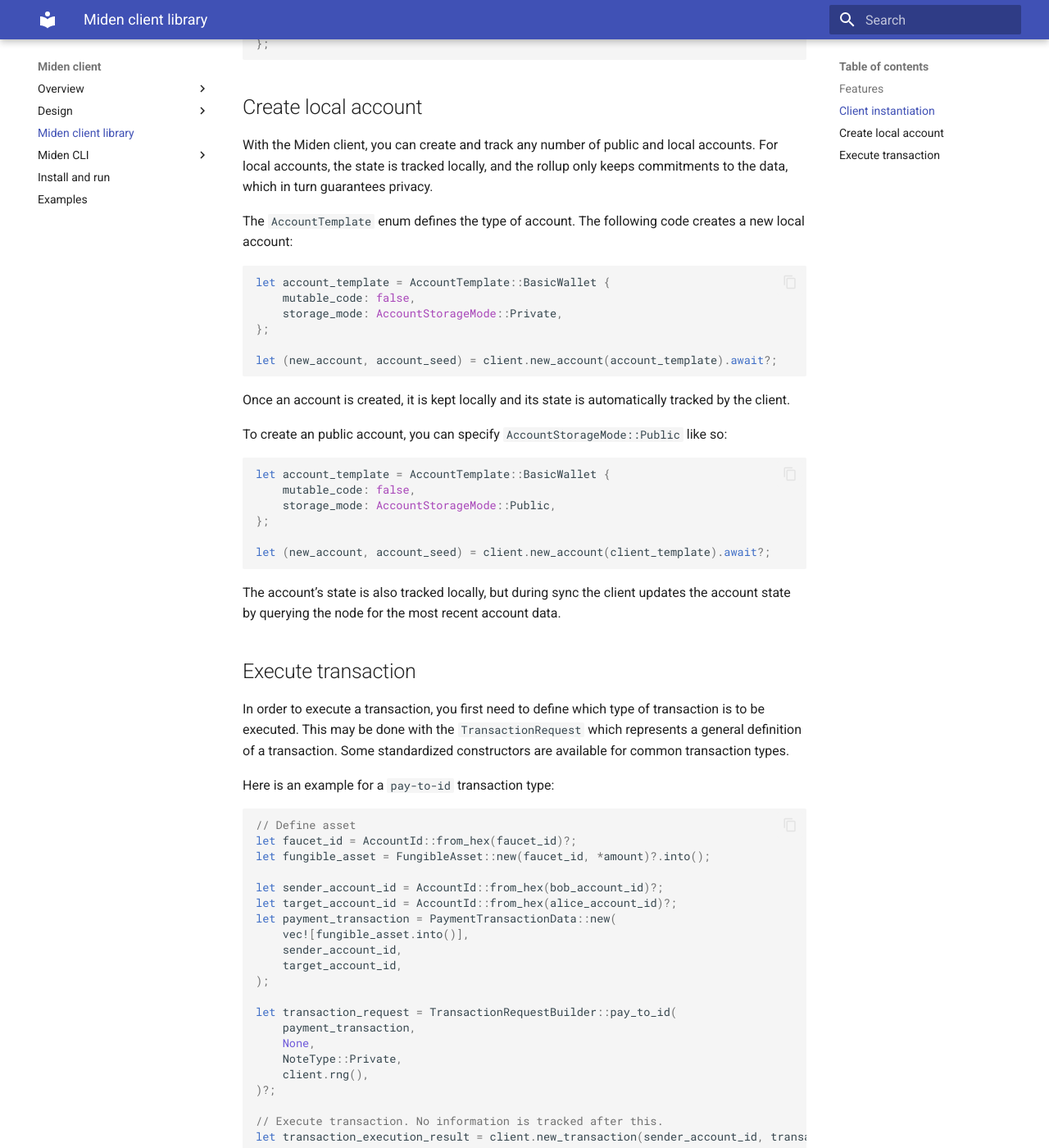
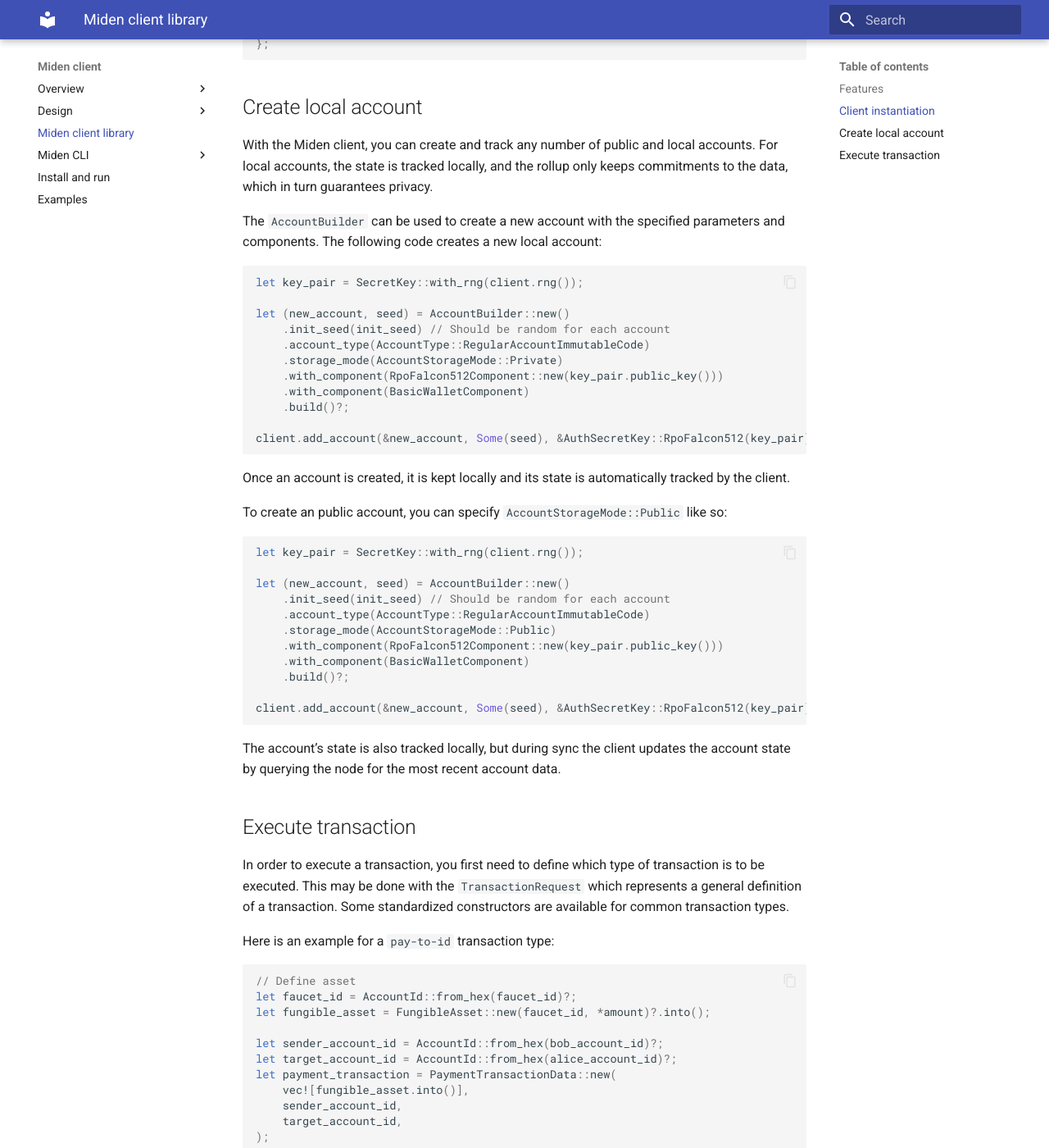
Before and after one commit to 0xPolygonMiden/miden-client, an MkDocs documentation site: the page built from docs/library.md, in a window 1280 px wide and 1400 px high, scrolled down 1042 px. Shown: the whole window at 82% size. Built offline with MkDocs 1.6.1 and Material for MkDocs 9.7.7, drawn with Linux system fonts in a browser that asks for light colours.

Commit message:
chore: change outdated documentation

````diff
--- a/docs/library.md
+++ b/docs/library.md
@@ -51,27 +51,37 @@
 
 With the Miden client, you can create and track any number of public and local accounts. For local accounts, the state is tracked locally, and the rollup only keeps commitments to the data, which in turn guarantees privacy.
 
-The `AccountTemplate` enum defines the type of account. The following code creates a new local account:
+The `AccountBuilder` can be used to create a new account with the specified parameters and components. The following code creates a new local account:
 
 ```rust
-let account_template = AccountTemplate::BasicWallet {
-    mutable_code: false,
-    storage_mode: AccountStorageMode::Private,
-};
+let key_pair = SecretKey::with_rng(client.rng());
 
-let (new_account, account_seed) = client.new_account(account_template).await?;
+let (new_account, seed) = AccountBuilder::new()
+    .init_seed(init_seed) // Should be random for each account
+    .account_type(AccountType::RegularAccountImmutableCode)
+    .storage_mode(AccountStorageMode::Private)
+    .with_component(RpoFalcon512Component::new(key_pair.public_key()))
+    .with_component(BasicWalletComponent)
+    .build()?;
+
+client.add_account(&new_account, Some(seed), &AuthSecretKey::RpoFalcon512(key_pair), false).await?;
 ```
 Once an account is created, it is kept locally and its state is automatically tracked by the client.
 
 To create an public account, you can specify `AccountStorageMode::Public` like so:
 
 ```Rust
-let account_template = AccountTemplate::BasicWallet {
-    mutable_code: false,
-    storage_mode: AccountStorageMode::Public,
-};
+let key_pair = SecretKey::with_rng(client.rng());
 
-let (new_account, account_seed) = client.new_account(client_template).await?;
+let (new_account, seed) = AccountBuilder::new()
+    .init_seed(init_seed) // Should be random for each account
+    .account_type(AccountType::RegularAccountImmutableCode)
+    .storage_mode(AccountStorageMode::Public)
+    .with_component(RpoFalcon512Component::new(key_pair.public_key()))
+    .with_component(BasicWalletComponent)
+    .build()?;
+
+client.add_account(&new_account, Some(seed), &AuthSecretKey::RpoFalcon512(key_pair), false).await?;
 ```
 
 The account's state is also tracked locally, but during sync the client updates the account state by querying the node for the most recent account data.
````
Also changed, not shown: 1 other file.
